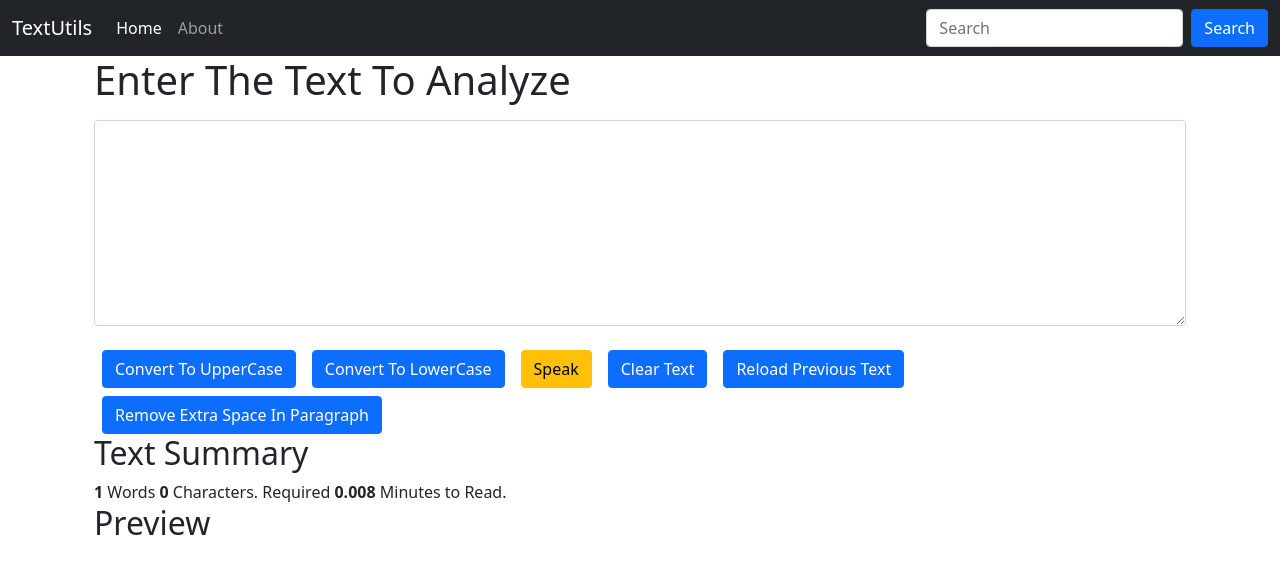
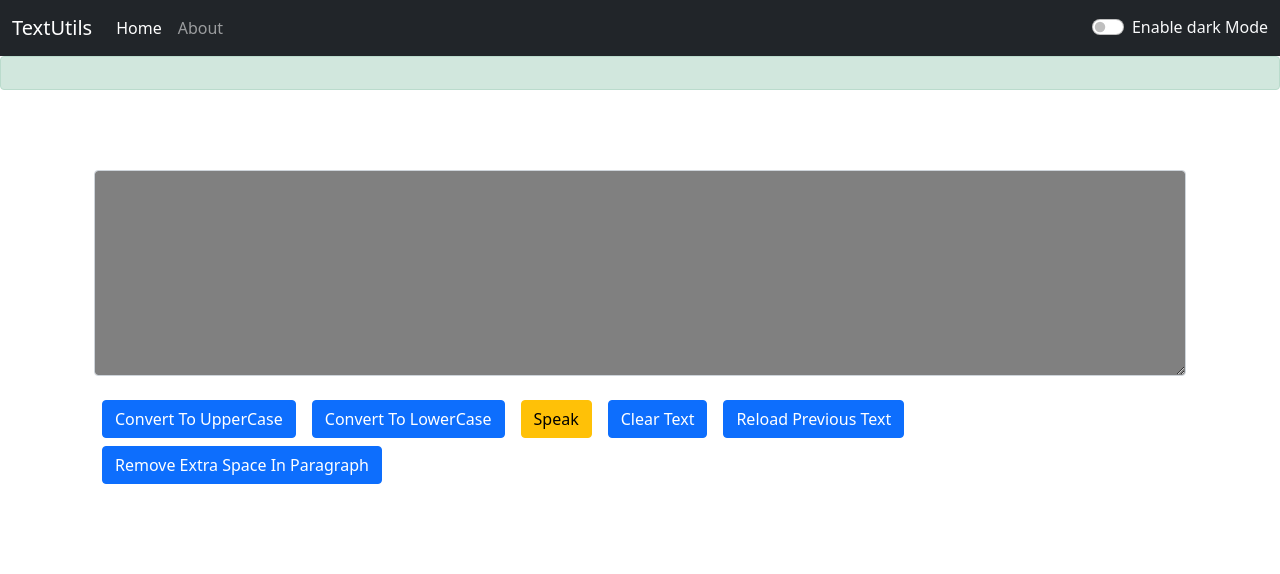
Before and after one commit to ShridharMP/textutils, a React (Create React App) app: page / in a window 1280 px wide. Shown: the top 574 px of the page. Built offline with nearby package versions, Linux system fonts and the light colour scheme.

Commit message:
second commit

```diff
--- a/src/App.js
+++ b/src/App.js
@@ -1,14 +1,46 @@
 import "./App.css";
+import TextForm from "./components/TextForm";
 import NavBar from "./components/NavBar";
-import TextForm from "./components/TextForm";
-//import About from "./components/About";
+import React, { useState } from "react";
+import Alert from "./components/Alert";
 function App() {
+  const [mode, setMode] = useState("dark");
+
+  const [alert, setAlert] = useState({ msg: "", type: "success" });
+
+  const showAlert = (message, type) => {
+    setAlert({
+      msg: message,
+      type: type
+    })
+    setTimeout(() => {
+      setAlert(null);
+    }, 1500);
+  }
+
+  const handleMode = () => {
+    if (mode === "light") {
+      setMode("dark");
+      document.body.style.backgroundColor = '#042743';
+      showAlert("Darkmode has been Enabled", "success");
+    } else {
+      setMode("light");
+      document.body.style.backgroundColor = 'white';
+      showAlert("LightMode has been Enabled", "success");
+    }
+  };
+
   return (
     <>
-      <NavBar title="TextUtils" aboutText="About" />
-      <div className="container">
-        <TextForm headings="Enter The Text To Analyze"/>
-        {/* <About /> */}
+      <NavBar
+        title="TextUtils"
+        aboutText="About"
+        handleMode={handleMode}
+        mode={mode}
+      />
+      <Alert alert={alert}></Alert>
+      <div className="container" mode={mode}>
+        <TextForm headings="Enter The Text To Analyze" mode={mode} />
       </div>
     </>
   );
--- /dev/null
+++ b/src/components/Alert.js
@@ -0,0 +1,17 @@
+import React from "react";
+function Alert({alert}) {
+  return (
+    <div>
+      <div className={`alert alert-${alert.type} alert-dismissible fade show`} role="alert">
+        {alert.msg}
+        {/* <button
+          type="button"
+          className="btn-close"
+          data-bs-dismiss="alert"
+          aria-label="Close"
+        ></button> */}
+      </div>
+    </div>
+  );
+}
+export default Alert;
--- a/src/components/NavBar.js
+++ b/src/components/NavBar.js
@@ -1,9 +1,11 @@
+import React from "react";
 import PropTypes from "prop-types";
-import React from "react";
 
-function NavBar(props) {
+export default function NavBar(props) {
   return (
-    <nav className="navbar navbar-expand-lg navbar-dark bg-dark">
+    <nav
+      className={`navbar navbar-expand-lg navbar-${props.mode} bg-${props.mode}`}
+    >
       <div className="container-fluid">
         <a className="navbar-brand" href="/">
           {props.title}
@@ -32,31 +34,39 @@ function NavBar(props) {
               </a>
             </li>
           </ul>
-
-          <form className="d-flex">
+          <div
+            className={`form-check form-switch text-${
+              props.mode === "light" ? "dark" : "light"
+            }`}
+          >
             <input
-              className="form-control me-2"
-              type="search"
-              placeholder="Search"
-              aria-label="Search"
+              className="form-check-input"
+              type="checkbox"
+              id="flexSwitchCheckDefault"
+              onClick={props.handleMode}
             />
-            <button className="btn btn-primary" type="submit">
-              Search
-            </button>
-          </form>
+            <label
+              className="form-check-label"
+              htmlFor="flexSwitchCheckDefault"
+            >
+              Enable {props.mode} Mode
+            </label>
+          </div>
         </div>
       </div>
     </nav>
   );
 }
-export default NavBar;
 
-NavBar.prototype = {
+NavBar.propTypes = {
   title: PropTypes.string.isRequired,
   aboutText: PropTypes.string.isRequired,
+  mode: PropTypes.string.isRequired,
+  handleMode: PropTypes.func.isRequired,
 };
 
 NavBar.defaultProps = {
   title: "Title",
   aboutText: "About Text",
+  mode: "light",
 };
--- a/src/components/TextForm.js
+++ b/src/components/TextForm.js
@@ -1,27 +1,30 @@
 import React, { useState } from "react";
 
 export default function TextForm(props) {
+  const [text, setText] = useState("");
+
   const changeToUpperCase = () => {
     let newText = text.toUpperCase();
     setText(newText);
+    props.showAlert("Converted to UpperCase", "success");
   };
+
   const changeToLowerCase = () => {
     let newText = text.toLowerCase();
     setText(newText);
+    props.showAlert("Converted to LowerCase", "success");
   };
+
   const handleOnChange = (event) => {
     setText(event.target.value);
+    //props.showAlert("Converted to LowerCase","success");
   };
 
-  // const speak = () => {
-  //   let msg = new SpeechSynthesisUtterance();
-  //   msg.text = text;
-  //   window.speechSynthesis.speak(msg);
-  // };
   const handlePaste = async () => {
     try {
       let newText = await navigator.clipboard.readText();
       setText(newText);
+      props.showAlert("Copied Text", "success")
     } catch (err) {
       console.log(err);
     }
@@ -39,26 +42,21 @@ export default function TextForm(props) {
       msg.voice = femaleVoice;
     }
     window.speechSynthesis.speak(msg);
+    props.showAlert("Speker Enabled", "success")
   };
 
-  const [text, setText] = useState("");
 
   const clearText = () => {
     setText("");
+    props.showAlert("Cleared the text", "success")
   };
-  // const [countNoOfSentences, setCountNoOfSentences] = useState(
-  //   text.split(/[".!?"]/).length - 1
-  // );
-  // const handleCountNoOfSentences = () => {
-  //   setCountNoOfSentences(text.split(/[".!?"]/).length - 1);
-  // };
-
   const removeExtraSpaces = () => {
     setText(text.replace(/\s+/g, " ").trim());
+    props.showAlert("Removed Extra Space", "success")
   };
   return (
-    <>
-      <div className="container">
+    < >
+      <div className="container" style={{ color: props.mode === 'dark' ? 'white' : 'grey' }}>
         <h1>{props.headings}</h1>
         <div className="my-3">
           <textarea
@@ -67,7 +65,7 @@ export default function TextForm(props) {
             value={text}
             rows="8"
             onChange={handleOnChange}
-          ></textarea>
+            style={{ backgroundColor: props.mode === 'dark' ? 'grey' : 'white' }}></textarea>
         </div>
         <button className="btn btn-primary mx-2" onClick={changeToUpperCase}>
           Convert To UpperCase
@@ -94,20 +92,13 @@ export default function TextForm(props) {
         >
           Remove Extra Space In Paragraph
         </button>
-        {/* <button
-          className="btn btn-primary mx-2"
-          onClick={handleCountNoOfSentences}
-        >
-          Count No Of Sentences
-        </button> */}
       </div>
-      <div className="container">
+      <div className="container" style={{ color: props.mode === 'light' ? 'dark' : 'white' }}>
         <h2>Text Summary</h2>
         <b>{text.split(" ").length}</b> Words <b>{text.length}</b> Characters.
         Required <b>{0.008 * text.split(" ").length}</b> Minutes to Read.
-        {/*  No Of Sentences in Paragraph <b>{countNoOfSentences}</b> */}
         <h2>Preview</h2>
-        {text}
+        {text.length > 0 ? text : "Enter something to preview"}
       </div>
     </>
   );
```
